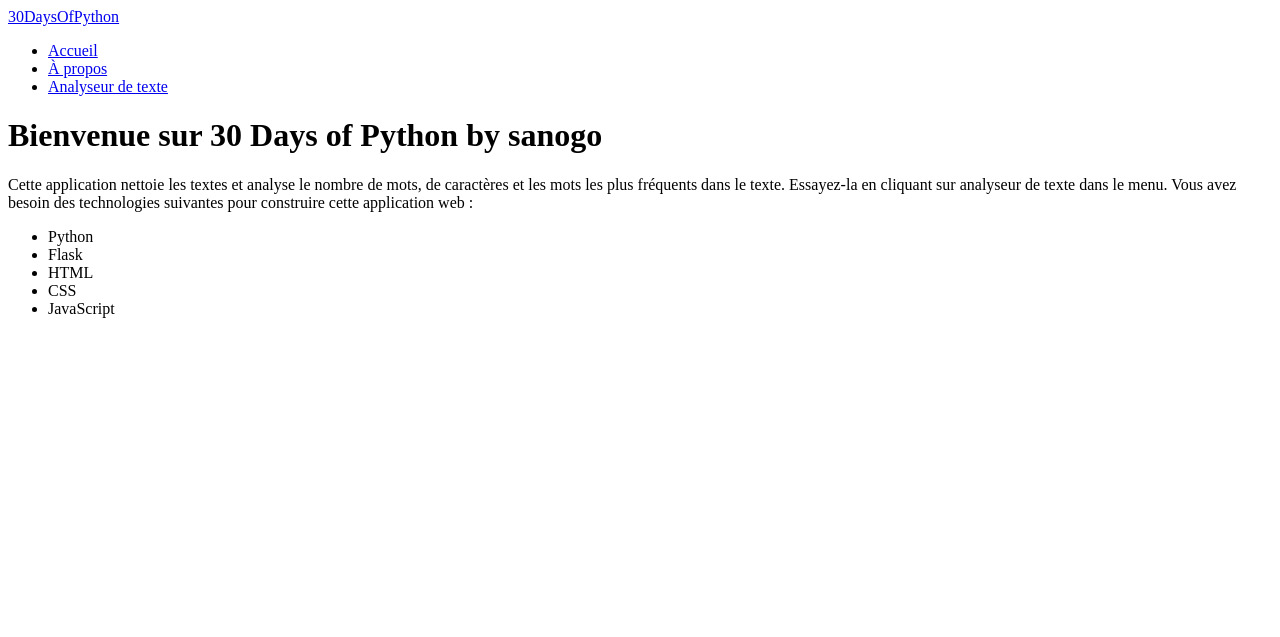
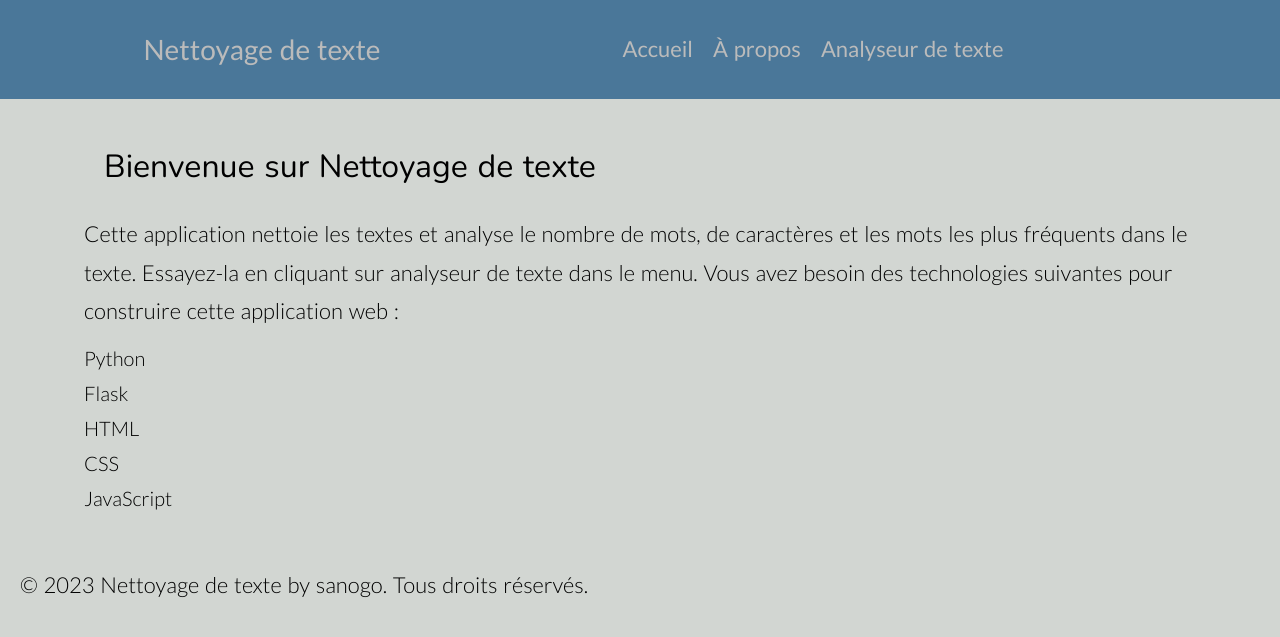
Before and after one commit to sanogo78/30DaysOfPython_test, a Flask app: page / in a window 1280 px wide. Shown: the top 637 px of the page. Run offline with Flask 3, Linux system fonts and the light colour scheme.

Commit message:
suite et fin

```diff
--- a/python_for_web/app.py
+++ b/python_for_web/app.py
@@ -1,34 +1,121 @@
-from flask import Flask, render_template, request, redirect, url_for
+from flask import Flask, render_template, request, redirect, url_for, Response
 import os
+import re
+from collections import Counter
+import pymongo
+import json
+from bson import ObjectId
+from bson.json_util import dumps
+from datetime import datetime
 
 app = Flask(__name__)
 app.config['SEND_FILE_MAX_AGE_DEFAULT'] = 0  # Disable caching for static files
+MONGODB_URI = "mongodb+srv://sanogomadou018_db_user:Kv8UrpvgV5ONc90b@cluster0.impcxnk.mongodb.net/"
+client = pymongo.MongoClient(MONGODB_URI)
+# print(client.list_database_names())
 
+# Creation de la base de données et de la collection
+db = client['thirty_days_of_python']
+# Creation d'une collection d'etudiant et insertion d'un document
+# insert_one() est une méthode de la collection qui permet d'insérer un document dans la collection. Le document est un dictionnaire Python qui contient les données à insérer. La méthode insert_one() retourne un objet InsertOneResult qui contient des informations sur l'opération d'insertion, comme l'identifiant du document inséré.
+# db.students.insert_one({"nom": "sanogo", "prenom": "madou", "age": 28, "ville": "Divo"})
+# print(client.list_database_names())
+# Insertion de plusieurs documents dans la collection students
+# students = [
+#     {"nom": "sanogo", "prenom": "madou", "age": 28, "ville": "Divo"},
+#     {"nom": "kone", "prenom": "moussa", "age": 30, "ville": "Abidjan"},
+#     {"nom": "traore", "prenom": "aminata", "age": 25, "ville": "Bouaké"},
+#     {"nom": "kouadio", "prenom": "yves", "age": 27, "ville": "San Pedro"},
+#     {"nom": "konan", "prenom": "fatoumata", "age": 29, "ville": "Korhogo"},
+#     {"nom": "kouame", "prenom": "emmanuel", "age": 26, "ville": "Man"},
+#     {"nom": "diarra", "prenom": "aminata", "age": 24, "ville": "Daloa"},
+#     {"nom": "konate", "prenom": "moussa", "age": 31, "ville": "Yamoussoukro"},
+#     {"nom": "traore", "prenom": "aminata", "age": 25, "ville": "Bouaké"},
+#     {"nom": "kouadio", "prenom": "yves", "age": 27, "ville": "San Pedro"},
+#     {"nom": "konan", "prenom": "fatoumata", "age": 29, "ville": "Korhogo"},
+#     {"nom": "kouame", "prenom": "emmanuel", "age": 26, "ville": "Man"},
+#     {"nom": "diarra", "prenom": "aminata", "age": 24, "ville": "Daloa"},
+# ]
+# for student in students:
+#     db.students.insert_many([student])
+
+# UTILISATION DES API
+@app.route("/api/v1.0/students", methods=['GET']) # type: ignore
+def students():
+    """"Création d'une API RESTful pour récupérer les étudiants de la base de données MongoDB
+    on exclu l'identifiant '_id' des résultats pour ne pas l'afficher dans la réponse JSON car
+    il est généré automatiquement par MongoDB et n'est pas nécessaire pour l'utilisateur final."""
+    student = list(db.students.find({}, {"_id": 0}))  # Exclu le '_id' des resultats
+    return Response(json.dumps(student), mimetype='application/json')
+
+
+# Les rooutes de l'application Flask
 @app.route("/") # Decora
 def home():
     techs = ['Python', 'Flask', 'HTML', 'CSS', 'JavaScript']
-    name = "30 Days of Python by sanogo"
+    name = "Nettoyage de texte"
     return render_template('home.html', techs=techs, name=name, title="Accueil")
 
 @app.route("/about")
 def about():
-    name = "30 Days of Python by sanogo"
+    name = "Nettoyage de texte"
     return render_template('about.html', name=name, title="À propos")
 
-@app.route("/result")
+@app.route("/result", methods=['GET', 'POST'])
 def result():
-    return render_template('result.html')
+    word_count = 0
+    char_count = 0
+    most_frequent_word = None
+    word_variety = 0
+    top_mots = []
 
-@app.route("/post", methods=['GET', 'POST'])
+    if request.method == 'POST':
+        content = request.form['content']
+        word_count = len(content.split())
+        char_count = len(content)
+        word_variety = len(set(content.split())) / word_count * 100 if word_count > 0 else 0
+        words = re.findall(r'\b\w+\b', content.lower())
+        word_freq = Counter(words)
+        most_frequent_word = word_freq.most_common(1)[0][0] if word_freq else None
+        top_mots = word_freq.most_common(10)
+
+    return render_template(
+        'result.html',
+        word_count=word_count,
+        char_count=char_count,
+        most_frequent_word=most_frequent_word,
+        word_variety=word_variety,
+        top_mots=top_mots,
+        title="result"
+    )
+
+@app.route("/post", methods=['GET', 'POST']) #type: ignore
 def post():
-    name = "30 Days of Python by sanogo"
+    name = "Nettoyage de texte"
     if request.method == 'GET':
         return render_template('post.html', name=name, title=name)
     if request.method == 'POST':
         content = request.form['content']
         print('Contenu du formulaire :', content)
-        return redirect(url_for('result'))
-
+        word_count = len(content.split())
+        char_count = len(content)
+        word_variety = len(set(content.split())) / word_count * 100 if word_count > 0 else 0
+        words = re.findall(r'\b\w+\b', content.lower())
+        word_freq = Counter(words)
+        most_frequent_word = word_freq.most_common(1)[0][0] if word_freq else None
+        top_mots = word_freq.most_common(10)
+        return render_template(
+            'result.html',
+            word_count=word_count,
+            char_count=char_count,
+            most_frequent_word=most_frequent_word,
+            word_variety=word_variety,
+            top_mots=top_mots,
+            title="result"
+        )
+@app.route("/footer")
+def footer():
+    return render_template('footer.html')
 if __name__ == '__main__':
-    port = int(os.environ.get('PORT', 5000))
+    port = int(os.environ.get('PORT', 8000))
     app.run(debug=True, host='0.0.0.0', port=port)
--- a/python_for_web/static/css/main.css
+++ b/python_for_web/static/css/main.css
@@ -0,0 +1,213 @@
+/* === GENERAL === */
+
+* {
+    margin: 0;
+    padding: 0;
+    box-sizing: border-box;
+}
+
+/* === css variables === */
+:root {
+    --header-bg-color: #4a7799;
+    --textarea-bg-color: rgb(250, 246, 246);
+    --body-bg-color: rgb(210, 214, 210);
+    --nav-link-color: #bbb;
+}
+
+/* === body style === */
+body {
+    background: var(--body-bg-color);
+    margin: auto;
+    line-height: 1.75;
+    font-weight: 900;
+    word-spacing: 1.5px;
+    font-family: 'Lato',sans-serif;
+    font-weight: 300;
+}
+
+/* === header style === */
+header {
+    background: var(--header-bg-color);
+}
+/* === title and subtitle style === */
+h1,
+h2 {
+    margin: 20px;
+    font-weight: 300;
+    font-family: Nunito;
+}
+
+/* === header menu style === */
+
+.menu-container {
+    width: 90%;
+    display: flex;
+    justify-content: space-around;
+    align-items: center;
+    color: rgb(221, 215, 215);
+    padding: 25px;
+}
+
+.nav-lists {
+    display: flex;
+}
+
+.nav-list {
+    list-style: none;
+    margin: 0 5px;
+}
+
+.nav-link {
+    text-decoration: none;
+    font-size: 22px;
+    padding: 0 5px;
+    color: var(--nav-link-color);
+    font-weight: 400;
+}
+
+.brand-name {
+    font-size: 28px;
+    font-weight: bolder;
+}
+/* === paragraph text style === */
+p {
+    font-size: 22px;
+    font-weight: 300;
+}
+
+/* === main style === */
+main {
+    width: 90%;
+    margin: auto;
+}
+
+/* === container div inside main style === */
+
+.container {
+    background: rgb(210, 214, 210);
+    padding: 20px;
+    margin: auto;
+}
+
+.tech-lists {
+    margin: 10px auto;
+    text-align: left;
+    font-size: 20px;
+}
+.tech {
+    list-style: none;
+}
+/* === button style === */
+.btn {
+    width: 150px;
+    height: 50px;
+    background: var(--header-bg-color);
+    color: var(--nav-link-color);
+    font-size: 20px;
+    margin: 5px;
+    border: 1px solid var(--header-bg-color);
+    font-family: Lato;
+    cursor: pointer;
+}
+
+.btn:focus {
+    outline: 2px solid #2a70a5;
+    cursor: pointer;
+}
+
+.button {
+    display: inline-block;
+    padding: 10px 18px;
+    background-color: #1f80e0;
+    color: #fff;
+    text-decoration: none;
+    border-radius: 6px;
+    font-weight: 600;
+    transition: background-color 0.2s ease;
+    margin-top: 20px;
+}
+
+.button:hover {
+    background-color: #1f80e0;
+}
+
+/* === textarea style === */
+textarea {
+    width: 80%;
+    height: 200px;
+    margin: auto;
+    padding:15px;
+    outline: 2px solid rgba(207, 203, 203, 0.25);
+    border: none;
+    font-size: 18px;
+    font-family: Lato;
+    font-weight: 300;
+
+}
+
+.result-header{
+    font-weight: 300;
+    margin-bottom: 10px;
+}
+textarea:focus {
+    border: none;
+    outline: 2px solid rgba(74, 119, 153, 0.45);
+    background: var(--textarea-bg-color);
+    font-size: 18px;
+    caret-color: var(--header-bg-color);
+    font-family: Lato;
+    font-weight: 300;
+
+}
+table {
+    width:50%;
+    text-align: center;
+    border: 1px solid #ccc;
+    border-collapse: collapse;
+}
+tr {
+    background-color: #f8f8f8;
+    border: 1px solid #ddd;
+    padding: .35em;
+
+}
+tbody tr, tbody td {
+    padding: .625em;
+    text-align: center;
+}
+
+thead tr th {
+    background: var(--header-bg-color);
+    font-size: .85em;
+    letter-spacing: .1em;
+    text-transform: uppercase;
+    padding:15px;
+    color:var(--nav-link-color);
+}
+
+/* === responsiveness === */
+@media (max-width:600px) {
+    main {
+        width:100%;
+    }
+
+    .menu-container {
+        flex-direction: column;
+        justify-content: space-between;
+    }
+    h1{
+        font-size: 22px;
+    }
+
+    .nav-lists {
+        flex-direction: column;
+    }
+
+    textarea {
+        width: 100%;
+    }
+    table {
+        width: 100%;
+    }
+
+}
--- a/python_for_web/templates/layout.html
+++ b/python_for_web/templates/layout.html
@@ -1,5 +1,5 @@
 <!DOCTYPE html>
-<html lang="en">
+<html lang="fr">
 <head>
     <meta charset="UTF-8">
     <meta name="viewport" content="width=device-width, initial-scale=1.0">
@@ -7,17 +7,17 @@
       href="https://fonts.googleapis.com/css?family=Lato:300,400|Nunito:300,400|Raleway:300,400,500&display=swap"
       rel="stylesheet"/>
     <link rel="stylesheet" href="{{ url_for('static', filename='css/main.css') }}">
-    {% if title%}
-    <title> 30 Days of Python - {{ title}}</title>
+    {% if title %}
+    <title>Nettoyage de texte - {{ title }}</title>
     {% else %}
-    <title>30 Days of Python</title>
+    <title>Nettoyage de texte</title>
     {% endif %}
 </head>
 <body>
 <header>
       <div class="menu-container">
         <div>
-          <a class="brand-name nav-link" href="/">30DaysOfPython</a>
+          <a class="brand-name nav-link" href="/">Nettoyage de texte</a>
         </div>
         <ul class="nav-lists">
           <li class="nav-list">
@@ -31,9 +31,16 @@
           </li>
         </ul>
       </div>
-    </header>
-    <main>
-      {% block content %} {% endblock %}
-    </main>
+</header>
+
+<main>
+  {% block content %}{% endblock %}
+</main>
+
+<footer>
+    <div class="container">
+        <p>&copy; 2023 Nettoyage de texte by sanogo. Tous droits réservés.</p>
+    </div>
+</footer>
 </body>
 </html>
--- a/python_for_web/templates/post.html
+++ b/python_for_web/templates/post.html
@@ -1,7 +1,7 @@
 {% extends 'layout.html' %} {% block content %}
 <div class="container">
   <h1>Analyseur de texte</h1>
-  <form action="https://thirtydaysofpython-v1.herokuapp.com/post" method="POST">
+  <form action="http://127.0.0.1:8000/post" method="POST">
     <div>
       <textarea rows="25" name="content" autofocus></textarea>
     </div>
--- a/python_for_web/visual.py
+++ /dev/null
@@ -1,3 +0,0 @@
-from flask import Flask
-# print(dir(Flask))
-help(Flask.add_url_rule)
```
Also changed, not shown: python_for_web/templates/footer.html (added, +7 -0 lines), python_for_web/templates/playground-1.mongodb.js (added, +43 -0 lines), python_for_web/templates/result.html (added, +37 -0 lines), python_for_web/test.py (added, +12 -0 lines), 1 other file.
